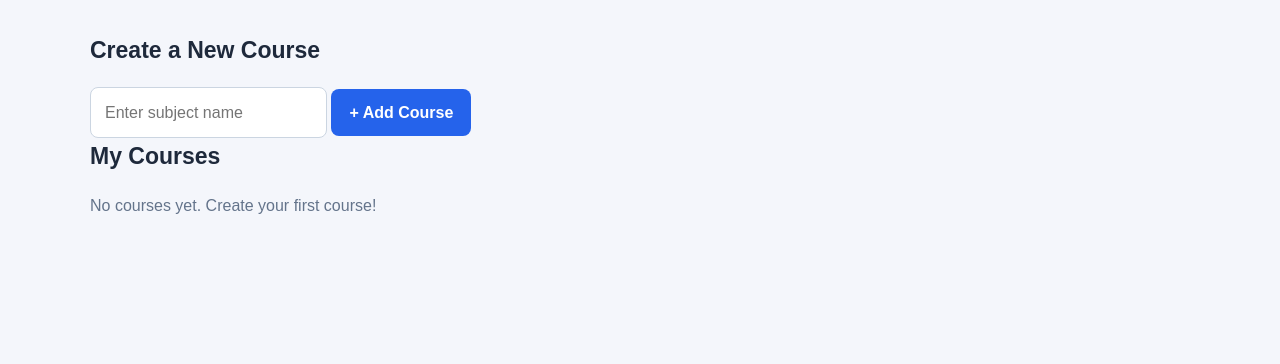
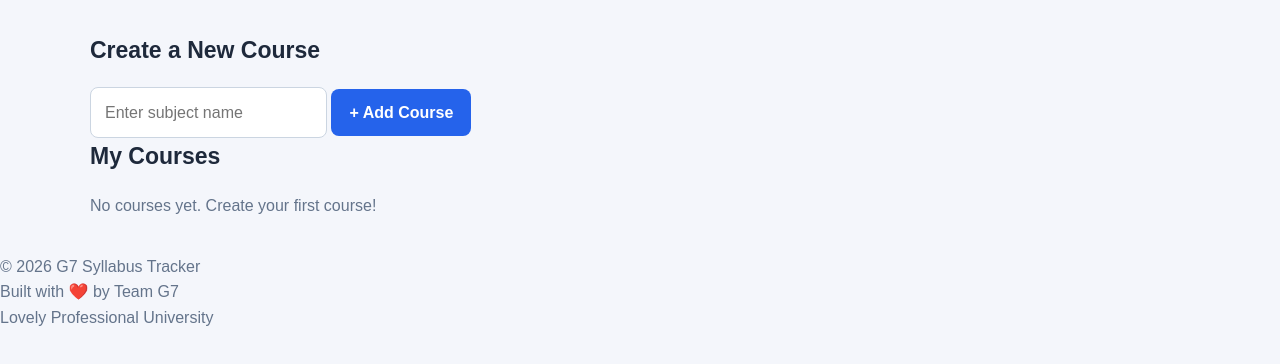
Before and after one commit to ratandeepb/G7-Syllabus-Tracker, a plain HTML site: page index.html in a window 1280 px wide. Shown: the part 86-450 px from the top of the page. Drawn offline with Linux system fonts and the light colour scheme.

Commit message:
Enhance index.html with footer and dashboard comment
Added footer with copyright and team information.

```diff
--- a/index.html
+++ b/index.html
@@ -6,9 +6,16 @@
     <title>SyllabusTracker</title>
     <link rel="stylesheet" href="style.css">
 </head>
-<body>
+    <body>
+    <main id="app">
+        <!-- Dashboard generated by JavaScript -->
+    </main>
 
-    <main id="app"></main>
+    <footer class="site-footer">
+        <p>© 2026 G7 Syllabus Tracker</p>
+        <p>Built with ❤️ by Team G7</p>
+        <p>Lovely Professional University</p>
+    </footer>
 
     <script src="script.js"></script>
 </body>
```
